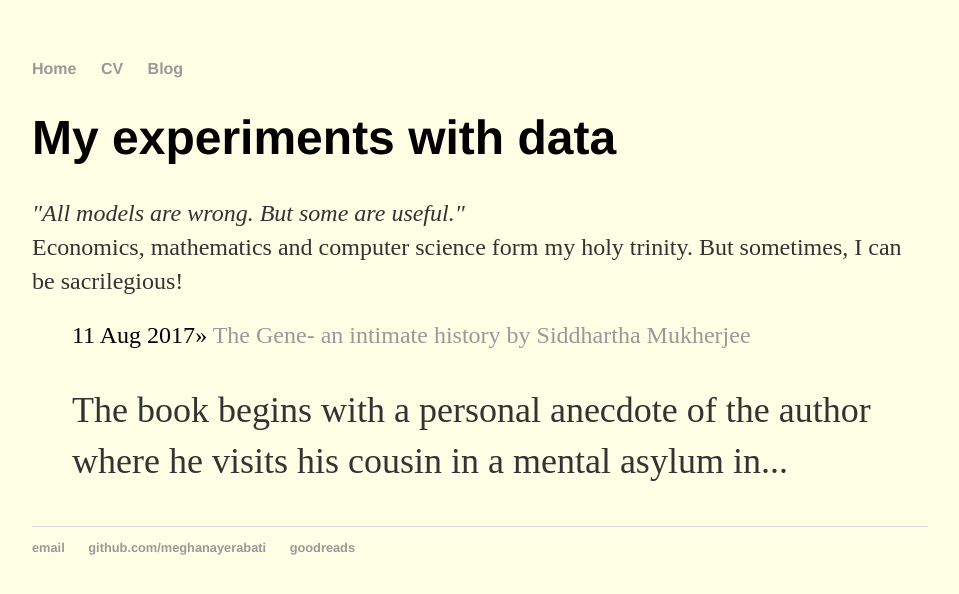
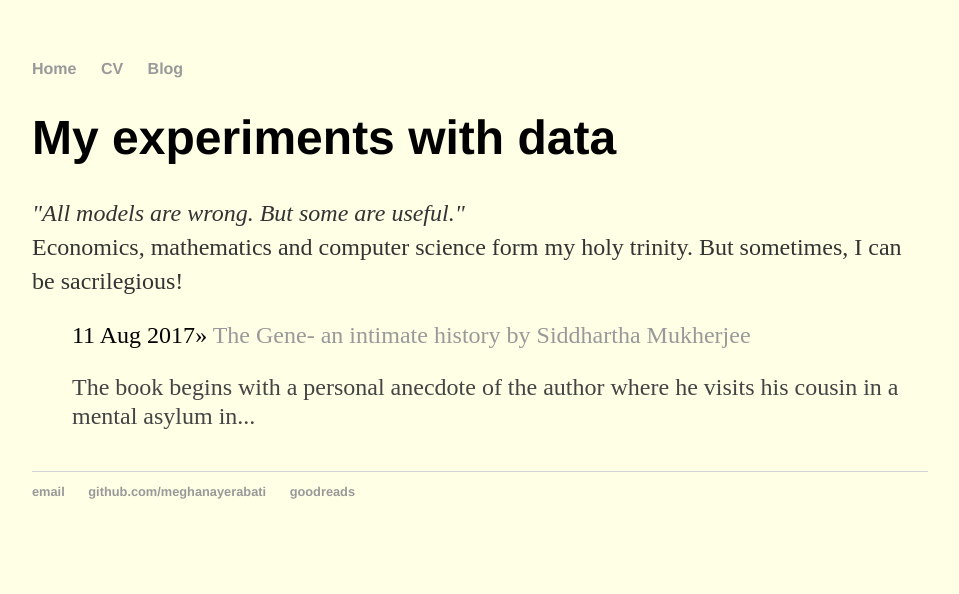
Before and after one commit to myerabati/meghanayerabati.github.io, a Jekyll site: the page built from Projects/index.html, in a window 1280 px wide. Shown: the top 594 px of the page, without its empty margins (160-1119 px from the left). Built offline with Jekyll 4.4.1, drawn with Linux system fonts in a browser that asks for light colours.

Commit message:
Edited style of <p> under ul.posts

```diff
--- a/css/main.css
+++ b/css/main.css
@@ -30,6 +30,11 @@ p {
     line-height: 1.4em;
     color: #333;
 }
+ul.posts p{
+    font-size: 1em;
+    line-height: 1.2em;
+    color: #444;
+}
 footer {
     border-top: 1px solid #d5d5d5;
     font-size: .8em;
@@ -42,4 +47,5 @@ ul.posts {
 
 ul.posts li {
     list-style: none;
+    font-size: 1em;
 }
```
